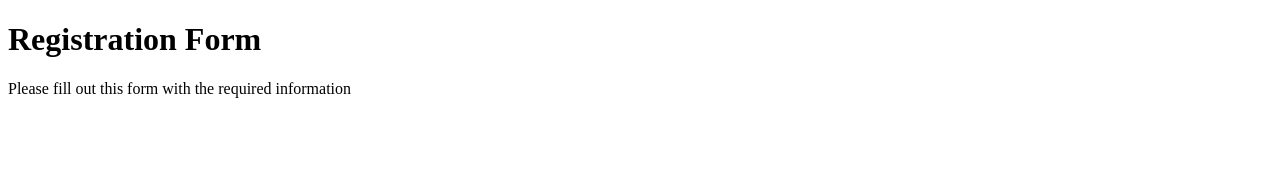
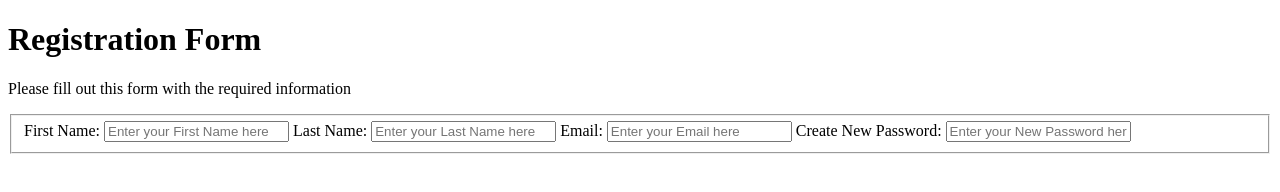
Before and after one commit to nedoratic/fcc-nrwd-04-registration-form, a plain HTML site: page index.html in a window 1280 px wide. Drawn offline with Linux system fonts and the light colour scheme.

Commit message:
index.html - fieldset section added

```diff
--- a/index.html
+++ b/index.html
@@ -14,7 +14,42 @@
         </header>
         <main>
             <form action="https://register-demo.freecodecamp.org" method="post">
-
+                <fieldset>
+                    <label for="first-name">First Name:</label>
+                    <input
+                        type="text"
+                        id="first-name"
+                        name="first-name"
+                        placeholder="Enter your First Name here"
+                        required
+                    >
+                    <label for="last-name">Last Name:</label>
+                    <input
+                        type="text"
+                        id="last-name"
+                        name="last-name"
+                        placeholder="Enter your Last Name here"
+                        required
+                    >
+                    <label for="email">Email:</label>
+                    <input
+                        type="email"
+                        id="email"
+                        name="email"
+                        placeholder="Enter your Email here"
+                        required
+                    >
+                    <label for="password">Create New Password:</label>
+                    <input
+                        type="password"
+                        id="password"
+                        name="password"
+                        pattern="(?=.*[a-z])(?=.*[A-Z])(?=.*[0-9])(?=.*[!@#$%^&*_=+-]).{16,}"
+                        title="New Password: must be 16 or more characters in length, must contain at least one lowercase character, must contain at least one uppercase character, must contain at least one number, and must contain at least one of the following special symbols (!@#$%^&*=+-_)."
+                        placeholder="Enter your New Password here"
+                        required
+                    >
+                </fieldset>
             </form>
         </main>
     </body>
```
